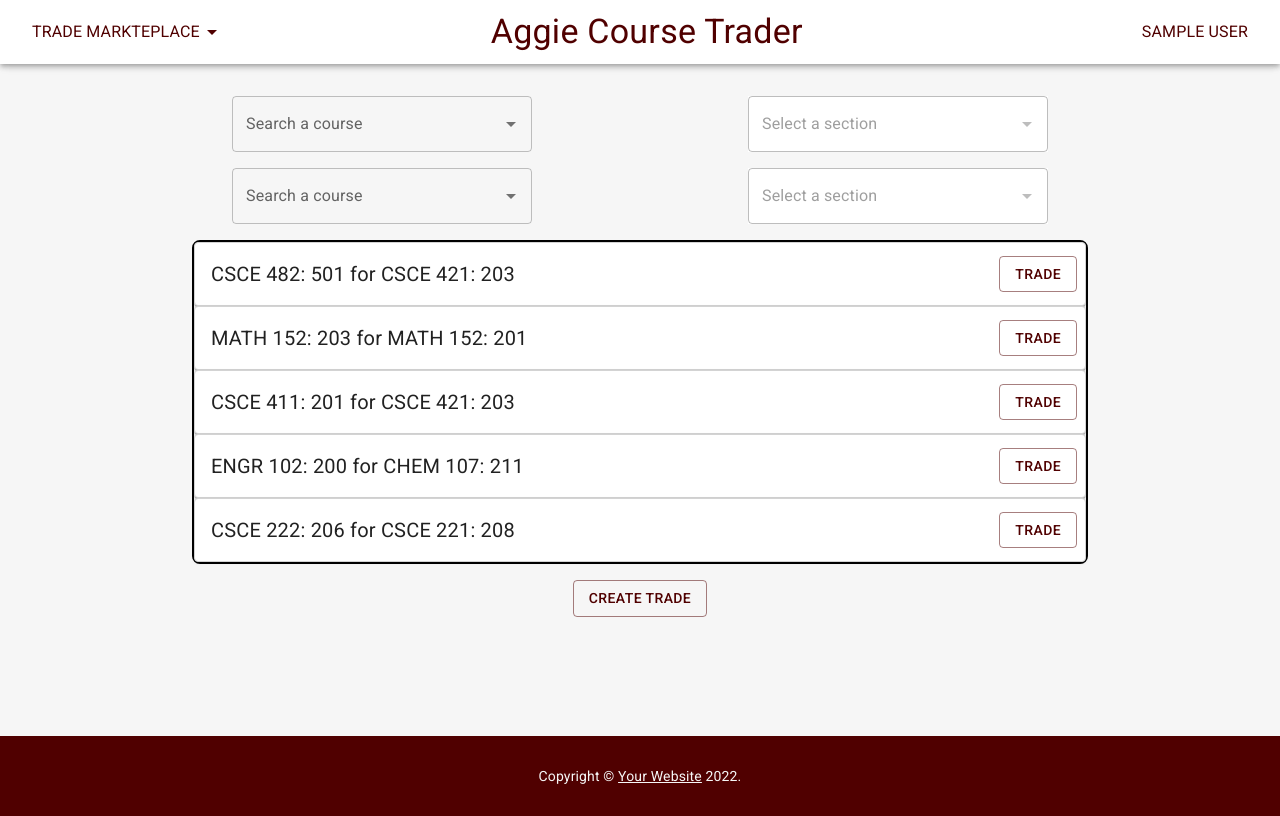
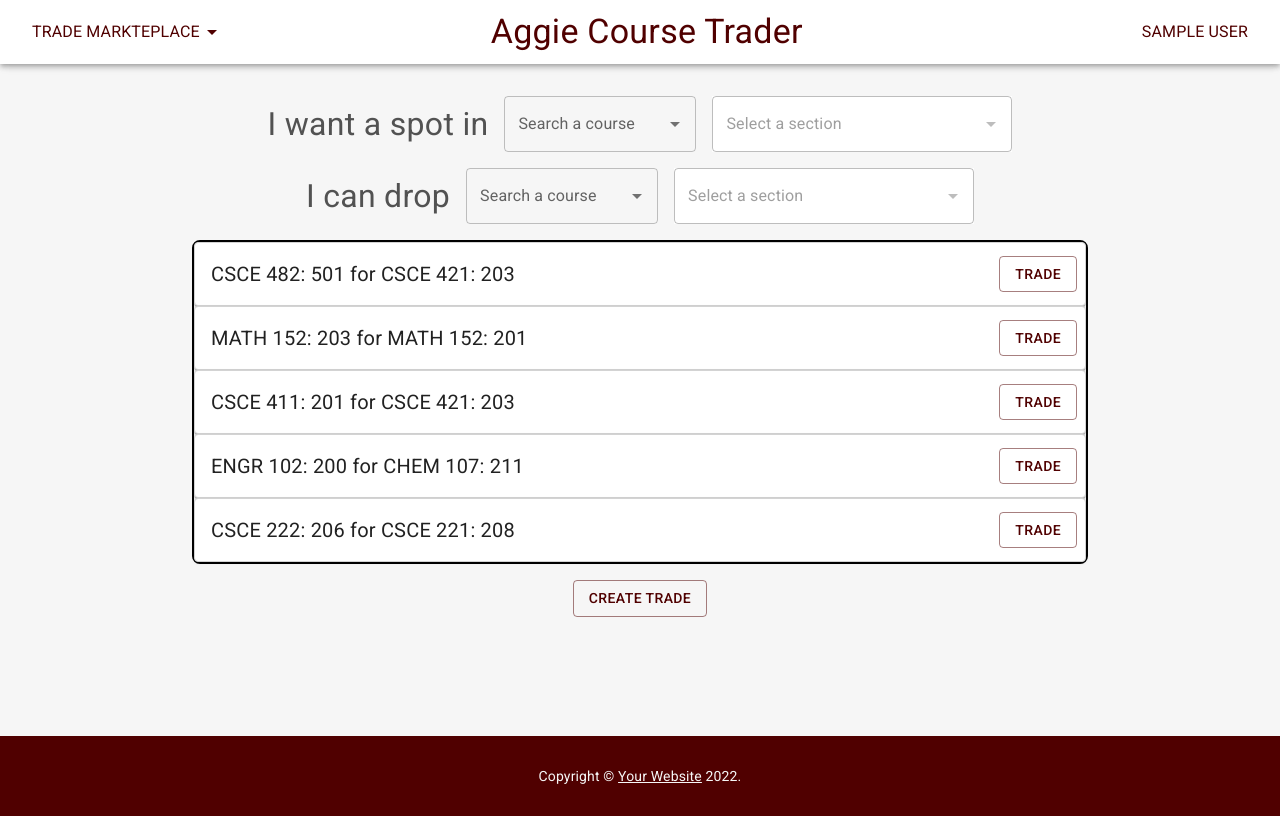
Before and after one commit to AggieCourseTrader/ACT, a React (Create React App) app: page /marketplace in a window 1280 px wide. Built offline with nearby package versions, Linux system fonts and the light colour scheme; no server answers; sample sign-in values are in the browser's storage.

Commit message:
changes how search boxes are displayed in marketplace

```diff
--- a/package.json
+++ b/package.json
@@ -13,6 +13,7 @@
     "@testing-library/react": "^12.1.3",
     "@testing-library/user-event": "^13.5.0",
     "firebase": "^9.6.7",
+    "firebase-tools": "^10.2.2",
     "react": "^17.0.2",
     "react-dom": "^17.0.2",
     "react-router-dom": "^6.2.1",
--- a/src/comp/CourseSearchBox.js
+++ b/src/comp/CourseSearchBox.js
@@ -14,6 +14,8 @@ import { getCoursesByName } from './CrudFunctions';
 //      --> Section search box
 //				if selected then call selectionCallBack
 //4 -------------------------------//
+
+
 
 //? Params: Input =>
 // db (type: firestore db)
@@ -219,11 +221,10 @@ function CourseSearchBox({ db, selectionCallBack }) {
 
 				<Autocomplete
 				onChange={(e, v) => {setCourseSelected(searchResults.find(x => x.name === v))}}
-				sx={{ width: 300 }}
-				// sx={{
-				// 	overflow: 'auto',
-				// 	flexGrow : 1
-				// }}
+				sx={{ width: "12em",
+				minWidth: "12em",
+				marginLeft : "1em" }}
+
 				id="course-search-box"
 				noOptionsText={'Start typing ...'}
 				options={searchResults.map((x) => x.name)}
@@ -239,16 +240,8 @@ function CourseSearchBox({ db, selectionCallBack }) {
 					openOnFocus
 				onChange={(e, v) => {console.log(v)}}
 
-				sx = {{width : 300,  background: '#ffffff' }}
-				// sx={{
-				// 	backgroundColor: (theme) =>
-				// 		theme.palette.mode === 'light'
-				// 			? theme.palette.grey[100]
-				// 			: theme.palette.grey[900],
-				// 	flexGrow: 1,
-				// 	width : 300,
-				// 	overflow: 'auto',
-				// }}
+				sx = {{width : 300,  background: '#ffffff', marginLeft: "1em" }}
+
 
 				id="course-search-box"
 				noOptionsText={'No course selected'}
@@ -275,7 +268,7 @@ function renderSection(props, option) {
 	let timeDiv = <div style={{marginLeft : "10%", width: "90%"}}><li style={{textAlign: "right", fontSize: "0.75em"}}>{option.lec}</li> <li  style={{textAlign: "right", fontSize: "0.75em"}}>{option.lab}</li></div>
 	let parentDiv = <div {...props} style={{
 		width: "100%",
-		height: "3em",
+		minHeight: "3em",
 		overflow: "hidden"
 	}}>
 		{sectionDiv}{timeDiv}
--- a/src/comp/Marketplace.js
+++ b/src/comp/Marketplace.js
@@ -29,11 +29,30 @@ function Marketplace() {
       <Navbar name = "Trade Markteplace" auth={auth} user={user}/>
       <Box sx={{ flexGrow: 1, height: '80vh', background: '#f6f6f6'}}>
         <Box sx={{ flexGrow: 1}}>
-            <Box sx = {{display: "flex", justifyContent: "space-evenly", m: 2}}>
+            <Box sx = {{display: "flex", justifyContent: "center", m: 2}}>
+
+              <Typography sx = {{
+                fontSize : "4vmin",
+                display: "flex",
+                flexDirection: "column",
+                justifyContent: "center",
+                color : "#525252"
+              }}>I want a spot in </Typography>
+
               <CourseSearchBox db={db} />
+
             </Box>
-            <Box sx = {{display: "flex", justifyContent: "space-evenly", m: 2}}>
-                <CourseSearchBox db={db} />
+            <Box sx = {{display: "flex", justifyContent: "center", m: 2}}>
+
+            <Typography sx = {{
+                fontSize : "4vmin",
+                display: "flex",
+                flexDirection: "column",
+                justifyContent: "center",
+                color : "#525252"
+              }}>I can drop </Typography>
+
+              <CourseSearchBox db={db} />
             </Box>
           </Box>
           <Box sx = {{
```
